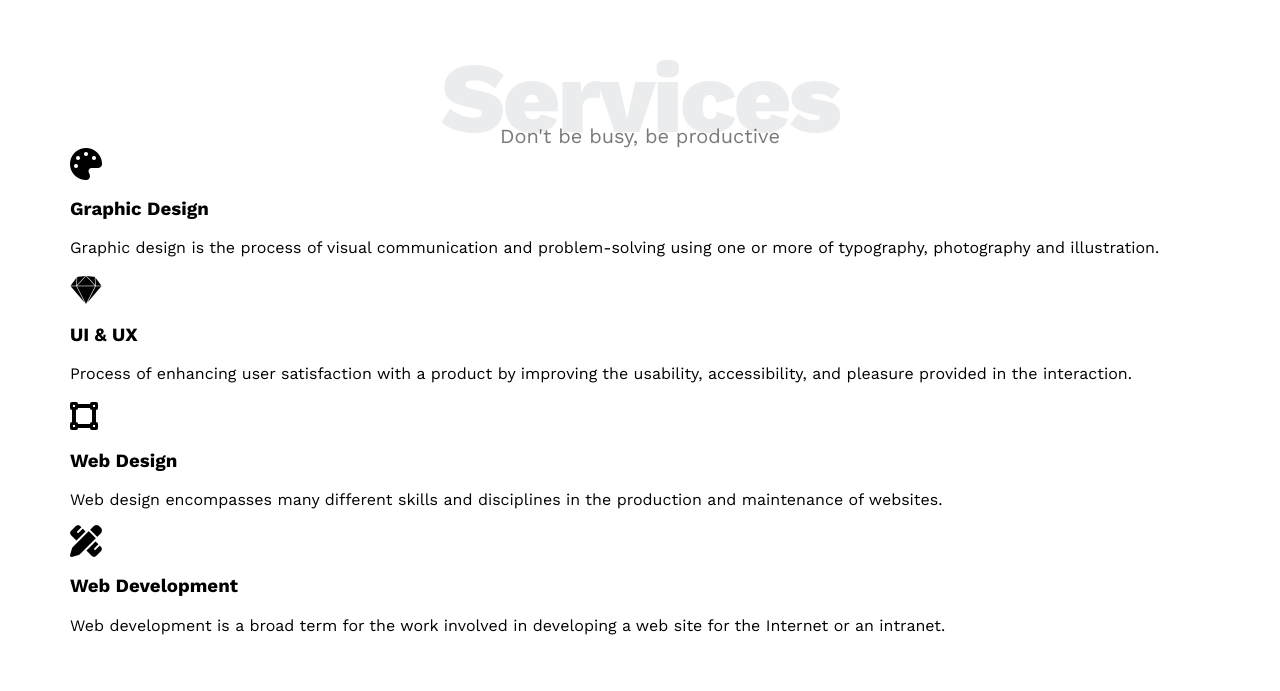
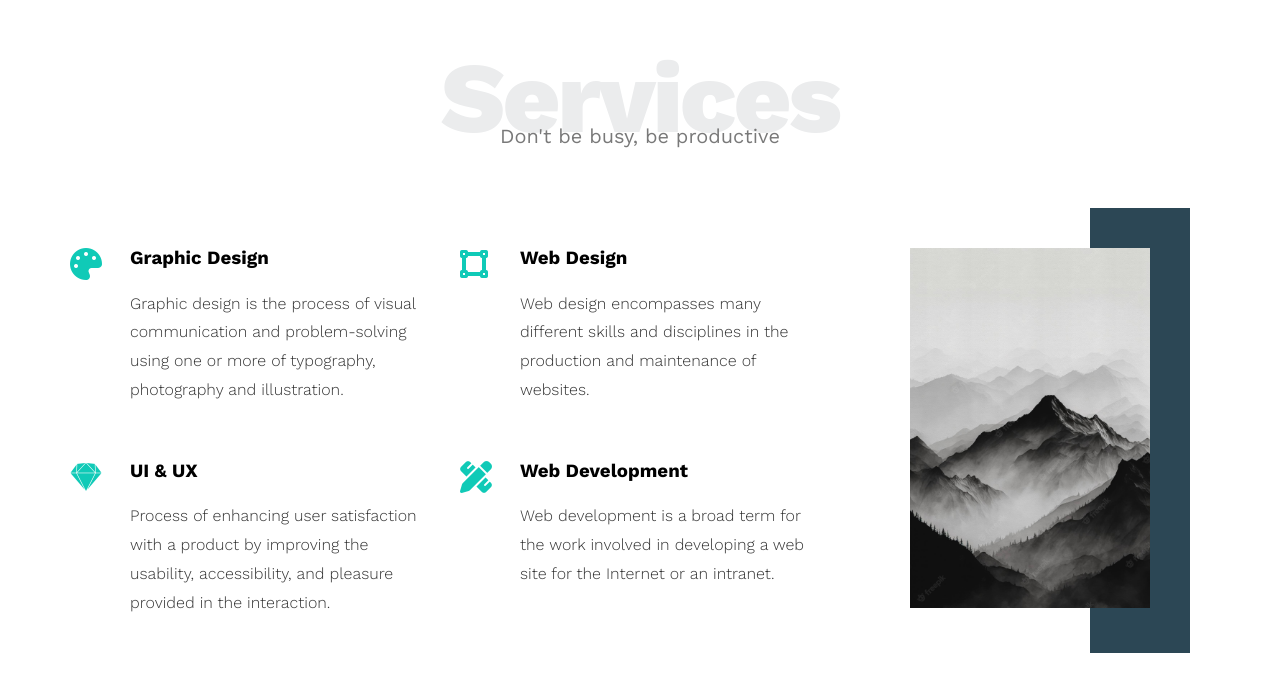
Before and after one commit to Youssefframii/HTML-CSS-Project-1, a plain HTML site: page index.html in a window 1280 px wide. Shown: the part 1317-2008 px from the top of the page. Drawn offline with nearby package versions, Linux system fonts and the light colour scheme.

Commit message:
#08 - Create Services Section Part 2

```diff
--- a/CSS/Leo.css
+++ b/CSS/Leo.css
@@ -1,6 +1,7 @@
 /* Start global variables */
 :root {
     --main-color: #10cab7;
+    --secondary-color: #2c4755;
 }
 
 /* End global variables */
@@ -252,4 +253,70 @@ body {
     padding-bottom: 60px;
 }
 
+
+.services .services-content {
+    display: grid;
+    grid-template-columns: repeat(auto-fill, minmax(300px, 1fr));
+    grid-gap: 30px;
+    margin-top: 100px;
+}
+
+.services .services-content .srv {
+    display: flex;
+    margin-bottom: 40px;
+}
+
+@media (max-width: 767px) {
+    .services .services-content .srv {
+        flex-direction: column;
+        text-align: center;
+    }
+}
+
+.services .services-content .srv i {
+    color: var(--main-color);
+    flex-basis: 60px;
+}
+
+.services .services-content .srv .text {
+    flex: 1;
+}
+
+.services .services-content .srv .text h3 {
+    margin: 0 0 20px;
+}
+
+.services .services-content .srv .text p {
+    color: #333;
+    font-weight: 300;
+    line-height: 1.8;
+}
+
+.services .services-content .image {
+    text-align: center;
+    position: relative;
+    /* z-index: 1; */
+}
+
+img {
+    width: 240px;
+}
+
+.services .services-content .image::after {
+    content: "";
+    width: 100px;
+    height: calc(100% + 80px);
+    background-color: var(--secondary-color);
+    position: absolute;
+    top: -40px;
+    right: 20px;
+    z-index: -1;
+}
+
+@media (max-width: 1199px) {
+    .image {
+        display: none;
+    }
+}
+
 /* End Services */
--- a/index.html
+++ b/index.html
@@ -118,6 +118,11 @@
                         </div>
                     </div>
                 </div>
+                <div class="col">
+                    <div class="image">
+                        <img src="Assets/Services.jpg" alt="">
+                    </div>
+                </div>
             </div>
         </div>
     </div>
```
Also changed, not shown: Assets/Services.jpg (added).
